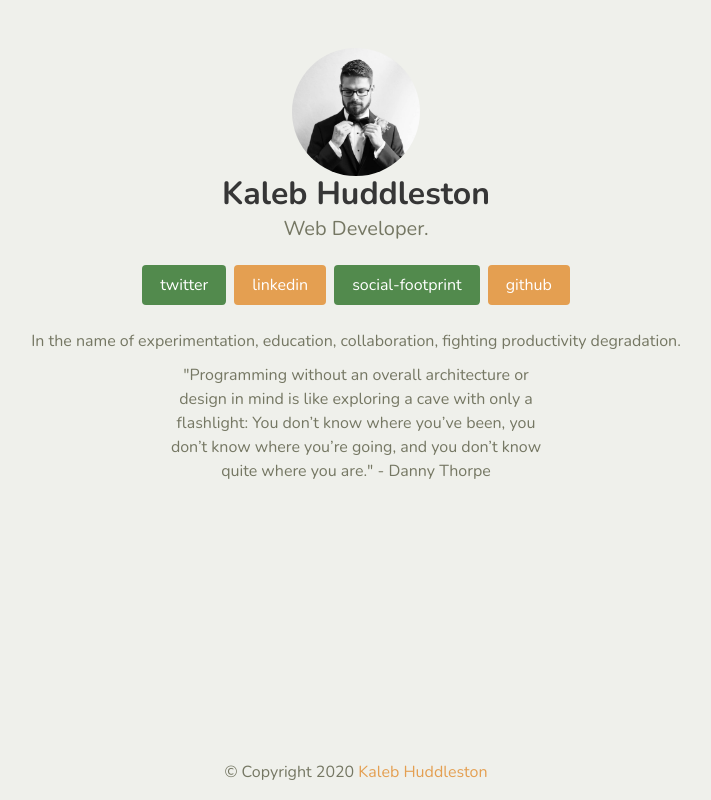
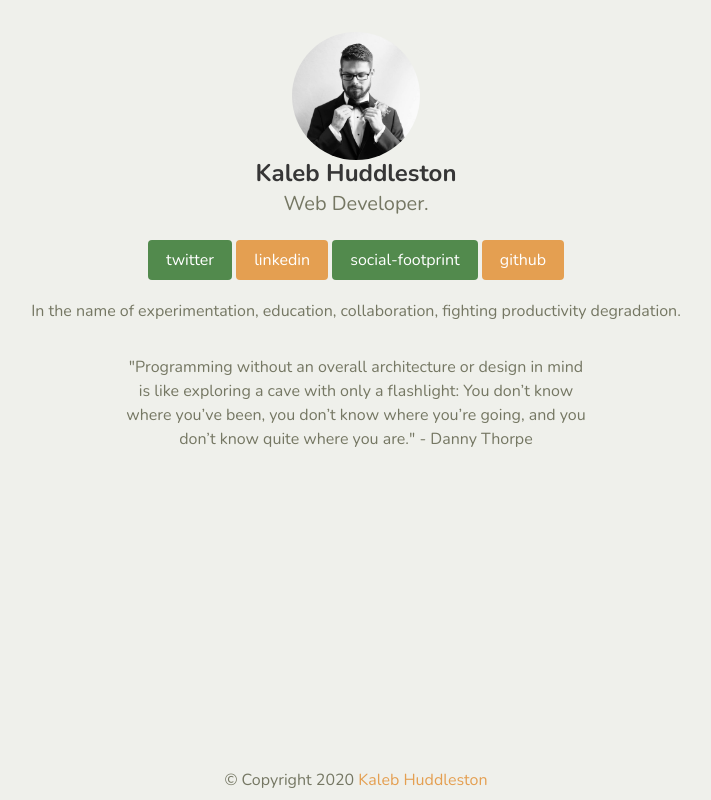
Before and after one commit to huddlestonka/me, a website built with webpack: page dist/index.html in a window 1280 px wide. Shown: the whole page, without its empty margins (284-995 px from the left). Built offline with nearby package versions, Linux system fonts and the light colour scheme.

Commit message:
Flex all the things

```diff
--- a/src/index.js
+++ b/src/index.js
@@ -4,13 +4,11 @@
 function changeQuote() {
     let quotesDiv = document.getElementById('quotes');
     quotesDiv.innerHTML = allQuotes[Math.floor(Math.random() * Math.floor(allQuotes.length))];
-    quotesDiv.setAttribute("style", "padding: 10px; max-width: 400px;");
 }
 
 window.onload = function() {
     let quotesDiv = document.getElementById('quotes');
     quotesDiv.innerHTML = allQuotes[Math.floor(Math.random() * Math.floor(allQuotes.length))];
-    quotesDiv.setAttribute("style", "padding: 10px; max-width: 400px;");
 }
 
 window.addEventListener("load", (event) => {
--- a/src/mystyles.scss
+++ b/src/mystyles.scss
@@ -38,22 +38,73 @@ $input-shadow: none;
 @import "../node_modules/bulma/sass/layout/hero.sass";
 @import "../node_modules/bulma/sass/layout/section.sass";
 
-.wrapper {
+/* Skeleton */
+
+html,
+body {
+  margin: 0;
+  padding: 0;
+}
+
+body {
+  min-height: 100vh;
   display: flex;
+  flex-direction: column;
   align-items: center;
   justify-content: center;
-  flex-direction: column;
-  width: 100%;
   text-align: center;
-  min-height: 200px;
-  align-items: center;
 }
 
-.footer {
-    position: absolute;
-    right: 0;
-    bottom: 0;
-    left: 0;
-    padding: 1rem;
-    text-align: center;
-  }
+#container {
+  padding: 2em;
+  flex: 1 1 auto;
+  /*grow vertically*/
+  //width: 55%;
+  text-align: center;
+}
+
+#footer {
+  height: 2em;
+}
+
+/* Center img */
+.imgwrap {
+  width: 50%; /*or whatever you choose*/
+  margin: auto;
+}
+
+.imgwrap img {
+  display: block;
+  width: 100%;
+  max-width: 500px; /*actual image width*/
+  height: auto; /* maintain aspect ratio*/
+  margin: auto; /*optional centering of image*/
+}
+
+/* Space out */
+.button, #quotes, #motto {
+  padding: 1em;
+}
+
+.button {
+  margin-bottom: 3px;
+}
+
+/* Center Quotes */
+.quotes-wrap {
+  width: 85%; /*or whatever you choose*/
+  margin: auto;
+}
+
+.quotes-wrap #quotes {
+  display: block;
+  width: 100%;
+  max-width: 500px; /*actual quotes width*/
+  height: auto; /* maintain aspect ratio*/
+  margin: auto; /*optional centering of quotes*/
+}
+
+/* Change the pointer on hover */
+.pointer {
+  cursor: pointer;
+}
```
Also changed, not shown: dist/css/mystyles.css, dist/index.html, dist/js/main.bundle.js.
